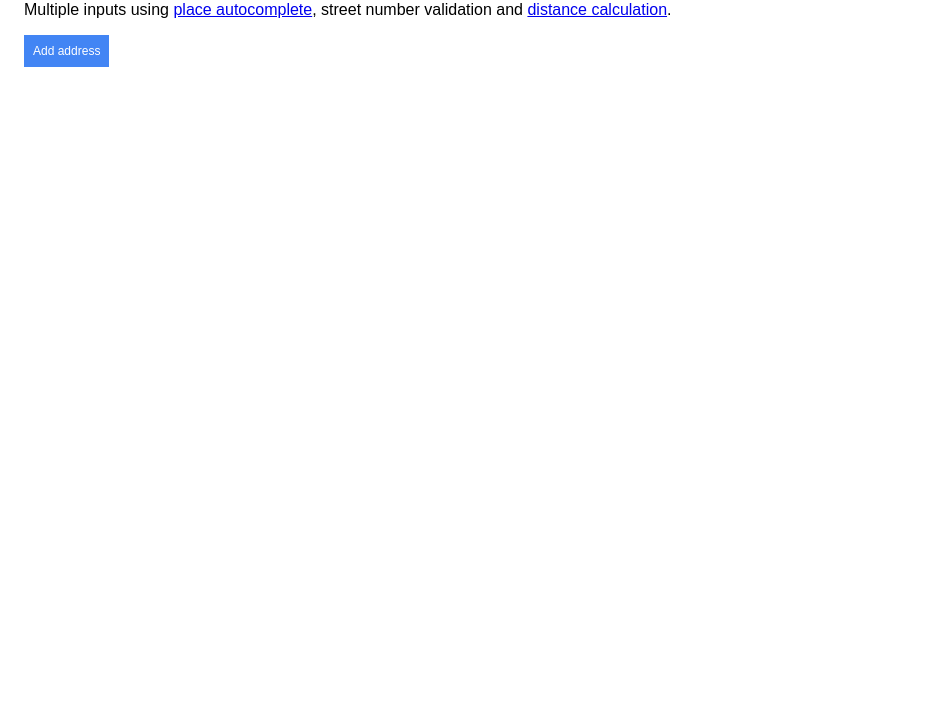
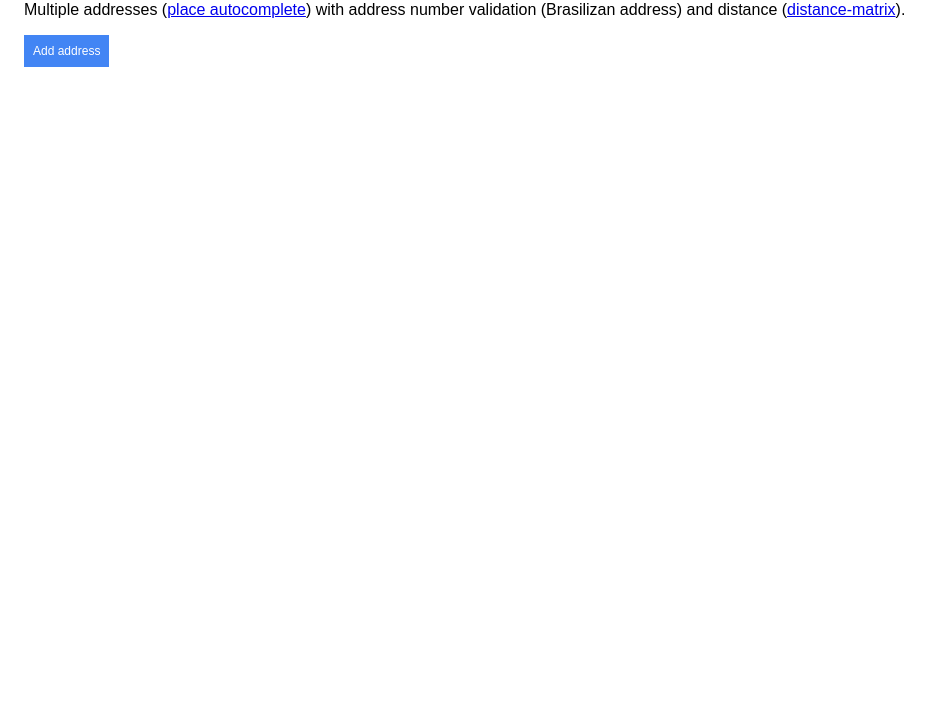
Before and after one commit to giovanigenerali/googlemaps-distance, a plain HTML site: page index.html in a window 1280 px wide. Shown: the part 80-800 px from the top of the page, without its empty margins (0-943 px from the left). Drawn offline with nearby package versions, Linux system fonts and the light colour scheme; some packages are replaced by stand-ins of ours.

Commit message:
update description

```diff
--- a/index.html
+++ b/index.html
@@ -9,7 +9,7 @@
 </head>
 <body>
   <h1>Google Maps Distance</h1>
-  <p>Multiple inputs using <a href="https://developers.google.com/places/web-service/autocomplete">place autocomplete</a>, street number validation and <a href="https://developers.google.com/maps/documentation/distance-matrix/start">distance calculation</a>.</p>
+  <p>Multiple addresses (<a href="https://developers.google.com/places/web-service/autocomplete">place autocomplete</a>) with address number validation (Brasilizan address) and distance (<a href="https://developers.google.com/maps/documentation/distance-matrix/start">distance-matrix</a>).</p>
   <div class="main">
     <div class="control">
       <button id="addAddress">Add address</button>
```
Also changed, not shown: 1 other file.
